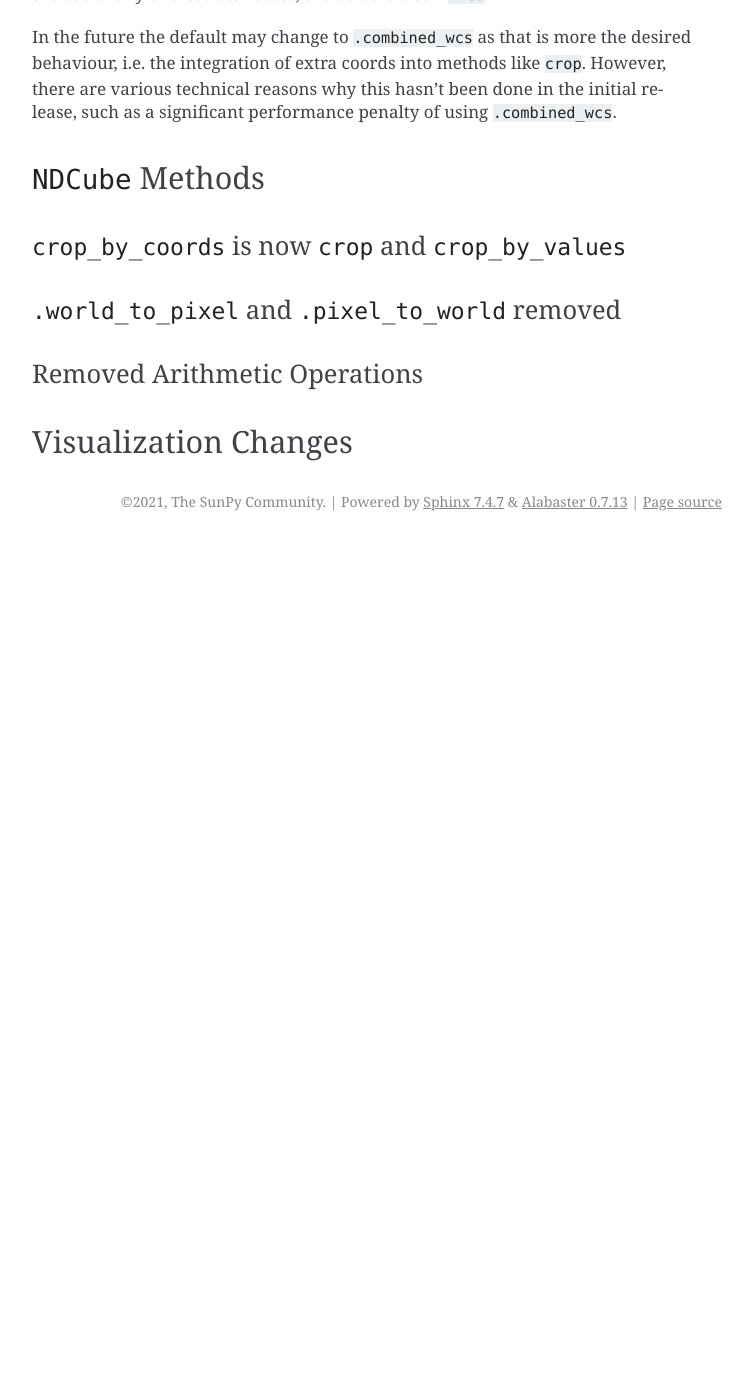
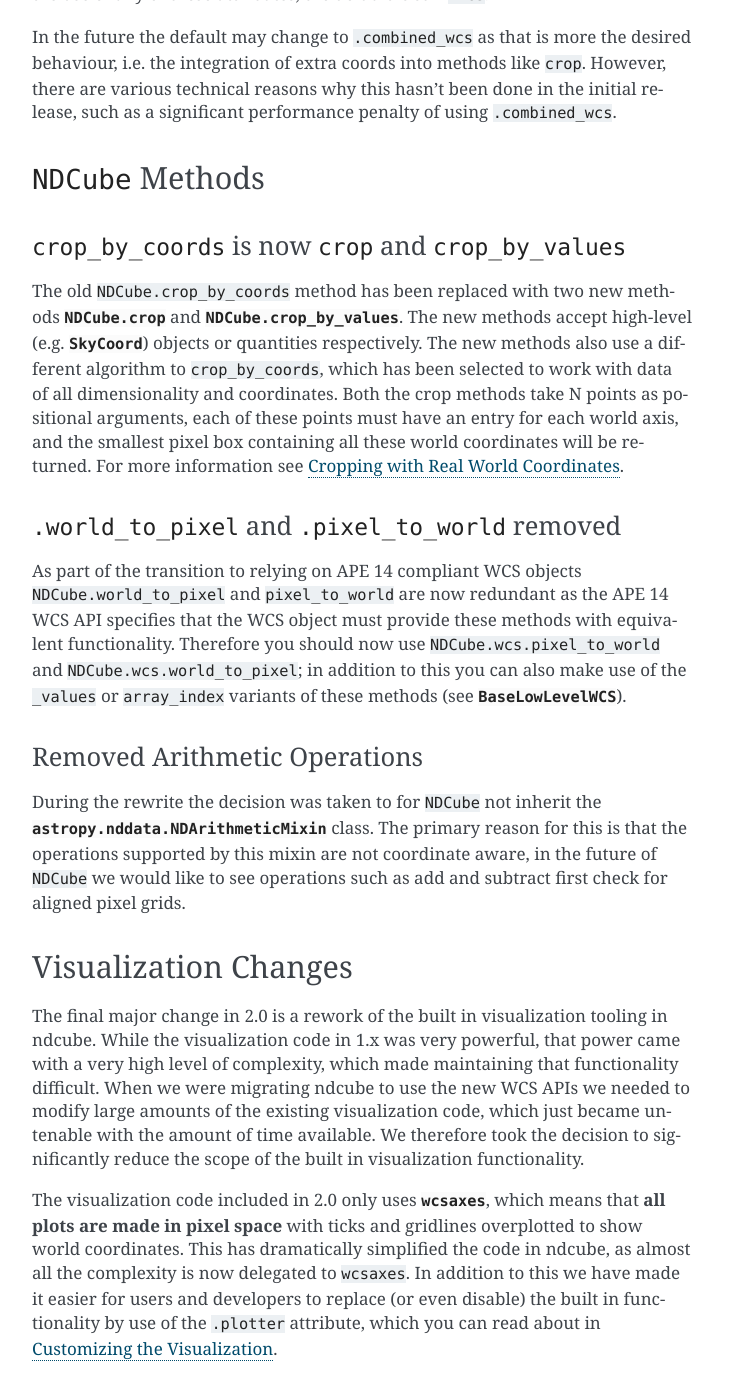
Before and after one commit to sunpy/ndcube, a Sphinx documentation site: the page built from docs/introduction.rst, in a window 1280 px wide and 1400 px high, scrolled down 4960 px. Shown: the whole window, without its empty margins (388-1141 px from the left). Built offline with Sphinx 7.4.7, drawn with Linux system fonts in a browser that asks for light colours; the version number could not be read and is left out; before the commit the page ends 5501 px from its top, so only the background shows below that.

Commit message:
Further transition guide

```diff
--- a/docs/extending_ndcube.rst
+++ b/docs/extending_ndcube.rst
@@ -47,6 +47,8 @@ If your subclass does have custom attributes you need to propagate through metho
 On `.NDCube` the only method which returns another instance of your subclass is currently `~.NDCube.reproject_to`.
 
 
+.. _customizing_plotter:
+
 Customizing the Visualization
 #############################
 
--- a/docs/introduction.rst
+++ b/docs/introduction.rst
@@ -164,14 +164,35 @@ However, there are various technical reasons why this hasn't been done in the in
 ``crop_by_coords`` is now ``crop`` and ``crop_by_values``
 ---------------------------------------------------------
 
+The old ``NDCube.crop_by_coords`` method has been replaced with two new methods `.NDCube.crop` and `.NDCube.crop_by_values`.
+The new methods accept high-level (e.g. `~astropy.coordinates.SkyCoord`) objects or quantities respectively.
+The new methods also use a different algorithm to ``crop_by_coords``, which has been selected to work with data of all dimensionality and coordinates.
+Both the crop methods take N points as positional arguments, each of these points must have an entry for each world axis, and the smallest pixel box containing all these world coordinates will be returned.
+For more information see :ref:`ndcube_crop`.
+
 
 ``.world_to_pixel`` and ``.pixel_to_world`` removed
 ---------------------------------------------------
+
+As part of the transition to relying on APE 14 compliant WCS objects ``NDCube.world_to_pixel`` and ``pixel_to_world`` are now redundant as the APE 14 WCS API specifies that the WCS object must provide these methods with equivalent functionality.
+Therefore you should now use ``NDCube.wcs.pixel_to_world`` and ``NDCube.wcs.world_to_pixel``; in addition to this you can also make use of the ``_values`` or ``array_index`` variants of these methods (see `~astropy.wcs.wcsapi.BaseLowLevelWCS`).
 
 
 Removed Arithmetic Operations
 -----------------------------
 
+During the rewrite the decision was taken to for ``NDCube`` not inherit the `astropy.nddata.NDArithmeticMixin` class.
+The primary reason for this is that the operations supported by this mixin are not coordinate aware, in the future of ``NDCube`` we would like to see operations such as add and subtract first check for aligned pixel grids.
+
 
 Visualization Changes
 =====================
+
+The final major change in 2.0 is a rework of the built in visualization tooling in ndcube.
+While the visualization code in 1.x was very powerful, that power came with a very high level of complexity, which made maintaining that functionality difficult.
+When we were migrating ndcube to use the new WCS APIs we needed to modify large amounts of the existing visualization code, which just became untenable with the amount of time available.
+We therefore took the decision to significantly reduce the scope of the built in visualization functionality.
+
+The visualization code included in 2.0 only uses `~astropy.visualization.wcsaxes`, which means that **all plots are made in pixel space** with ticks and gridlines overplotted to show world coordinates.
+This has dramatically simplified the code in ndcube, as almost all the complexity is now delegated to ``wcsaxes``.
+In addition to this we have made it easier for users and developers to replace (or even disable) the built in functionality by use of the ``.plotter`` attribute, which you can read about in :ref:`customizing_plotter`.
```
